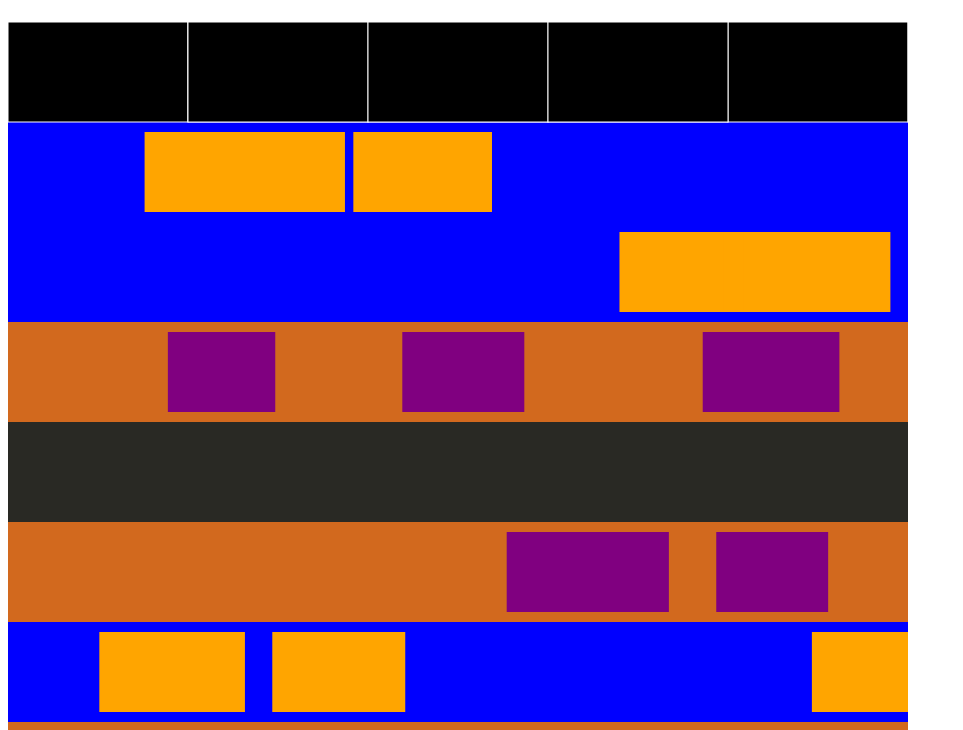
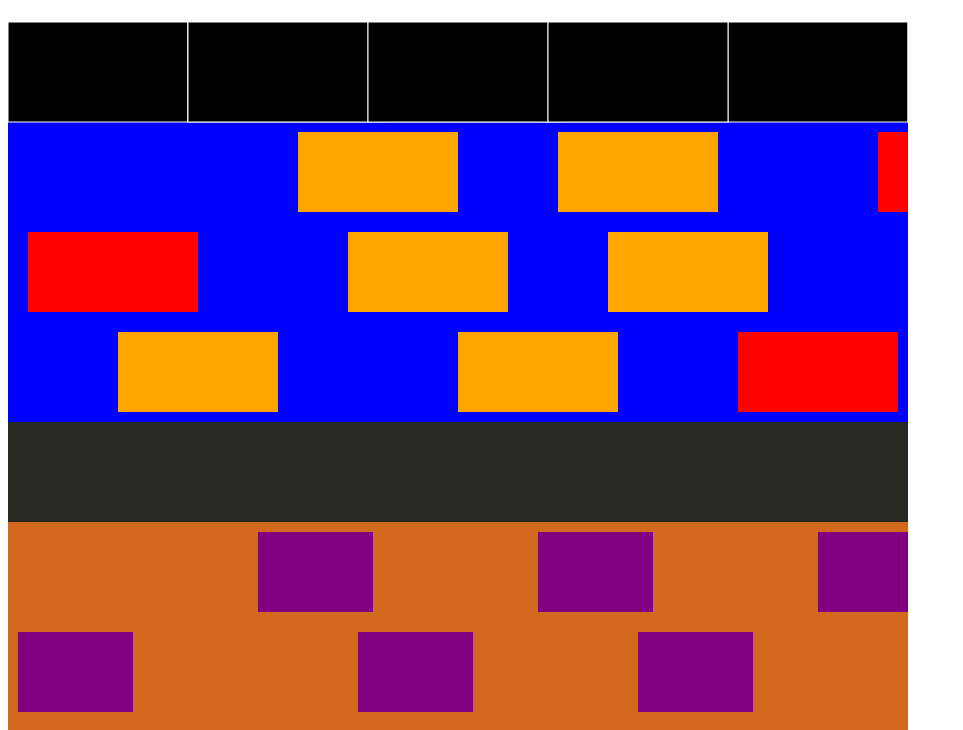
Before and after one commit to russell612/WebFrogger, a website built with webpack: page src/index.html in a window 1280 px wide. Shown: the part 54-784 px from the top of the page, without its empty margins (0-963 px from the left). Built offline with nearby package versions, Linux system fonts and the light colour scheme.

Commit message:
Removed RNG as it is impure, added Crocodile that periodically changes to hostile

```diff
--- a/src/index.html
+++ b/src/index.html
@@ -10,5 +10,6 @@
         <text x="13", y="830" style="fill: white;"> High Score: </text>
     </svg>
     </div>
+    <p>Use WASD Keys to move, use Enter to restart the game</p>
   </body>
 </html>
--- a/src/main.ts
+++ b/src/main.ts
@@ -30,6 +30,7 @@ function main() {
     type: string;
     width: number;
     height: number;
+    status: string;
   }>;
 
   //Frog type with the required attributes
@@ -63,7 +64,7 @@ function main() {
     CanvasSize: 900,
     StartObstaclesCount: 10,
     ObstaclesPerRow: 3,
-    MininumObstacleWidth: 100,
+    MininumObstacleWidth: 180,
     Rows: 8,
     ObstacleHeight: 80,
     BackgroundHeight: 100
@@ -110,6 +111,7 @@ function main() {
 
     // Boolean to check if the frog has hit the water in the river
     const frogCollidedRiver = s.obstacles.filter(r=> (r.pos.y + r.height/2) === s.frog.pos.y).filter(r=> r.pos.y !== 0 ).filter(r => bodiesCollidedWater([s.frog, r])).length == 0,
+    frogCollidedCroc = s.obstacles.filter(r => (r.pos.y + r.height/2) === s.frog.pos.y).filter(r=> r.pos.y !== 0 ).filter(r => r.type === "croc").filter(r => bodiesCollided([s.frog, r])).filter(r => r.status === "Danger").length > 0,
     // Boolean to check if the frog has hit any obstacles on the ground
     frogCollidedGround = s.obstacles.filter(r=> (r.pos.y + r.height/2) === s.frog.pos.y).filter(r=> r.pos.y !== 0 ).filter(r => bodiesCollided([s.frog, r])).length > 0,
     // To check if the frog is on a river row
@@ -125,11 +127,21 @@ function main() {
     if (winCondition(s.frog)) {
       return winConditionHandler(s, wonSquare)
     }
+    function handleObstacles() {
+      if(s.gameOver) {
+        return s.obstacles
+      }
+      else {
+        return s.obstacles.map(x => x.type === "croc" ? s.time % 500 < 250 ? <Obstacle> {...x, status: "Clear"} : {...x,status: "Danger"}: {...x, status: "None"}).map(moveObs)
+      }
+    }
+
+
     return <state> { // Returns a general new tick to check for winCondition and collisions
       ...s,
-      obstacles: s.gameOver ? s.obstacles: s.obstacles.map(moveObs),
+      obstacles: handleObstacles(),
       time: elapsed,
-      gameOver: frogRiver ? frogCollidedRiver: frogCollidedGround,
+      gameOver: frogRiver ? (frogCollidedRiver || frogCollidedCroc) : frogCollidedGround,
       highScore: s.score > s.highScore ? s.score : s.highScore,
       reset: s.frogWins === 5 ? true : false
     }
@@ -232,43 +244,23 @@ function main() {
   }
 
   // Function to create obstacles or background
-  const createObstacle = (type: "rect-ground" | "rect-river" | "river" | "ground" | "goal") => (id: number) => (width: number) => (height : number) => (pos: Vec) => (vel:Vec) =>
+  const createObstacle = (type: "rect-ground" | "rect-river" | "croc" | "river" | "ground" | "goal") => (id: number) => (width: number) => (height : number) => (pos: Vec) => (vel:Vec) => (status: string) =>
     <Obstacle> {
       pos: pos,
       vel: vel,
       type: type,
       id: type + id,
       width: width,
-      height: height
-    }
-
-  //RNG class to used for randomizing new background and obstacles
-  class RNG {
-      // LCG using GCC's constants
-      m = 0x80000000; // 2**31
-      a = 1103515245;
-      c = 12345;
-      state: number;
-      constructor(seed: number) {
-        this.state = seed ? seed : Math.floor(Math.random() * (this.m - 1));
-      }
-      nextInt() {
-        this.state = (this.a * this.state + this.c) % this.m;
-        return this.state;
-      }
-      nextFloat() {
-        // returns in range [0,1]
-        return this.nextInt() / (this.m - 1);
-      }
+      height: height,
+      status: status
     }
 
 
   // Adds random backgrounds into the mix for additional levels and adds them into the background array of the game state
   function createBackgrounds(s: state): state {
-    const rng = new RNG(s.rngSeed * 2)
-    const nextType = () => rng.nextFloat() > 0.6 ? "river" : "ground";
+    const nextType = (s:number) => s <= 3 ? "river" : "ground";
     const background = [...Array(Constants.Rows)]
-      .map((_,i) => createObstacle(nextType())(i + 100)(Constants.CanvasSize)(Constants.BackgroundHeight)(new Vec(0, i * 100))(new Vec(0,0)));
+      .map((_,i) => createObstacle(nextType(i))(i + 100)(Constants.CanvasSize)(Constants.BackgroundHeight)(new Vec(0, i * 100))(new Vec(0,0))("None"));
 
     return <state>{
       ...s,
@@ -284,34 +276,32 @@ function main() {
   //Function used to generate obstacles for an empty state
   function createObstacles(s: state): state{
 
-    const rng = new RNG(s.rngSeed);
-
-    //Used to set random obstacle width
-    const nextRandom = () => rng.nextFloat() * 50;
-    //Used to set Obstacle at random places
-    const nextRandomX = () => rng.nextFloat() * 900;
-
-    // pseudo-random distribution of river to ground background types
       const obstacleRow0 = [...Array(Constants.ObstaclesPerRow)]
-        .map((_,i)  =>  riverCollided([110, s.background[1]]) ? createObstacle("rect-river")(i + 10)(Constants.MininumObstacleWidth + nextRandom())(Constants.ObstacleHeight)(new Vec(nextRandomX(), 110))(new Vec(-1.1, 0)):
-        createObstacle("rect-ground")(i + 10)(Constants.MininumObstacleWidth + nextRandom())(80)(new Vec(nextRandomX(), 110))(new Vec(-1.2 * s.level, 0)));
+        .map((_,i)  =>  riverCollided([110, s.background[1]]) ? i % 2 == 0 ? createObstacle("rect-river")(i + 10)(Constants.MininumObstacleWidth - s.level*20)(Constants.ObstacleHeight)(new Vec(i*300 + i*20, 110))(new Vec(-1.1, 0))("None"):
+        createObstacle("croc")(i + 10)(Constants.MininumObstacleWidth)(Constants.ObstacleHeight)(new Vec(i*300 + i*20, 110))(new Vec(-1.1, 0))("Danger"):
+        createObstacle("rect-ground")(i + 10)(Constants.MininumObstacleWidth - 70 + s.level*5)(80)(new Vec(i*300 - i*20, 110))(new Vec(-1.2 * s.level, 0))("None"));
       const obstacleRow1 = [...Array(Constants.ObstaclesPerRow)]
-      .map((_,i) => riverCollided([210, s.background[2]]) ? createObstacle("rect-river")(i + 20)(Constants.MininumObstacleWidth + nextRandom())(Constants.ObstacleHeight)(new Vec(nextRandomX(), 210))(new Vec(1 * s.level, 0)):
-      createObstacle("rect-ground")(i + 20)(Constants.MininumObstacleWidth + nextRandom())(Constants.ObstacleHeight)(new Vec(nextRandomX(), 210))(new Vec(1* s.level, 0)));
+      .map((_,i) => riverCollided([210, s.background[2]]) ? i % 2 == 0 ? createObstacle("rect-river")(i + 20)(Constants.MininumObstacleWidth - s.level*20)(Constants.ObstacleHeight)(new Vec(i*300 + i*20 + s.rngSeed*s.level, 210))(new Vec(1 * s.level, 0))("None"):
+      createObstacle("croc")(i + 20)(Constants.MininumObstacleWidth - s.level*10)(Constants.ObstacleHeight)(new Vec(i*300 + i*20 + s.rngSeed*s.level, 210))(new Vec(1 * s.level, 0))("Danger") :
+      createObstacle("rect-ground")(i + 20)(Constants.MininumObstacleWidth - 70 + s.level*5)(Constants.ObstacleHeight)(new Vec(i*300, 210))(new Vec(1* s.level, 0))("None"));
       const obstacleRow2 = [...Array(Constants.ObstaclesPerRow)]
-      .map((_,i) => riverCollided([310, s.background[3]]) ? createObstacle("rect-river")(i + 30)(Constants.MininumObstacleWidth + nextRandom())(Constants.ObstacleHeight)(new Vec(nextRandomX(), 310))(new Vec(-0.5 * s.level, 0)):
-      createObstacle("rect-ground")(i + 30)(Constants.MininumObstacleWidth + nextRandom())(Constants.ObstacleHeight)(new Vec(nextRandomX(), 310))(new Vec(-0.5 * s.level, 0)));
+      .map((_,i) => riverCollided([310, s.background[3]]) ? i % 2 == 0 ? createObstacle("rect-river")(i + 30)(Constants.MininumObstacleWidth - s.level*20)(Constants.ObstacleHeight)(new Vec(i*300 - i*20 + s.rngSeed*s.level, 310))(new Vec(-0.5 * s.level, 0))("None"):
+      createObstacle("croc")(i + 30)(Constants.MininumObstacleWidth - s.level*20)(Constants.ObstacleHeight)(new Vec(i*300 - i*20 + s.rngSeed*s.level, 310))(new Vec(-0.5 * s.level, 0))("Danger"):
+      createObstacle("rect-ground")(i + 30)(Constants.MininumObstacleWidth - 70 + s.level*5)(Constants.ObstacleHeight)(new Vec(i*300 - i*20, 310))(new Vec(-0.5 * s.level, 0))("None"));
       const obstacleRow3 = [...Array(Constants.ObstaclesPerRow)]
-      .map((_,i) => riverCollided([510, s.background[5]]) ? createObstacle("rect-river")(i + 50)(Constants.MininumObstacleWidth + nextRandom())(Constants.ObstacleHeight)(new Vec(nextRandomX(), 510))(new Vec(1.2 * s.level, 0)):
-      createObstacle("rect-ground")(i + 50)(Constants.MininumObstacleWidth + nextRandom())(Constants.ObstacleHeight)(new Vec(nextRandomX(), 510))(new Vec(1.3 * s.level, 0)));
+      .map((_,i) => riverCollided([510, s.background[5]]) ? i % 2 == 0 ? createObstacle("rect-river")(i + 50)(Constants.MininumObstacleWidth - s.level*20)(Constants.ObstacleHeight)(new Vec(i*300 - i*20 + s.rngSeed*s.level, 510))(new Vec(1.2 * s.level, 0))("None"):
+      createObstacle("croc")(i + 50)(Constants.MininumObstacleWidth - s.level*20)(Constants.ObstacleHeight)(new Vec(i*300 - i*20 + s.rngSeed*s.level, 510))(new Vec(1.2 * s.level, 0))("Danger"):
+      createObstacle("rect-ground")(i + 50)(Constants.MininumObstacleWidth - 70 + s.level*5)(Constants.ObstacleHeight)(new Vec(i*300 - i*20, 510))(new Vec(1.3 * s.level, 0))("None"));
       const obstacleRow4 = [...Array(Constants.ObstaclesPerRow)]
-      .map((_,i) => riverCollided([610, s.background[6]]) ? createObstacle("rect-river")(i + 60)(Constants.MininumObstacleWidth + nextRandom())(Constants.ObstacleHeight)(new Vec(nextRandomX(), 610))(new Vec(-0.7 * s.level, 0)):
-      createObstacle("rect-ground")(i + 60)(Constants.MininumObstacleWidth + nextRandom())(Constants.ObstacleHeight)(new Vec(nextRandomX(), 610))(new Vec(-0.7 * s.level, 0)));
+      .map((_,i) => riverCollided([610, s.background[6]]) ? i % 2 == 0 ? createObstacle("rect-river")(i + 60)(Constants.MininumObstacleWidth - s.level*20)(Constants.ObstacleHeight)(new Vec(i*300 - i*20 + s.rngSeed*s.level, 610))(new Vec(-0.7 * s.level, 0))("None"):
+      createObstacle("croc")(i + 60)(Constants.MininumObstacleWidth - s.level*20)(Constants.ObstacleHeight)(new Vec(i*300 - i*20 + s.rngSeed*s.level, 610))(new Vec(-0.7 * s.level, 0))("Danger"):
+      createObstacle("rect-ground")(i + 60)(Constants.MininumObstacleWidth - 70 + s.level*5)(Constants.ObstacleHeight)(new Vec(i*300 - i*20, 610))(new Vec(-0.7 * s.level, 0))("None"));
       const obstacleRow5 = [...Array(Constants.CanvasSize/100)]
-      .map((_,i) => createObstacle("goal")(i)(Constants.CanvasSize/5)(Constants.BackgroundHeight)(new Vec(i * Constants.CanvasSize/5, 0))(new Vec(0, 0)));
+      .map((_,i) => createObstacle("goal")(i)(Constants.CanvasSize/5)(Constants.BackgroundHeight)(new Vec(i * Constants.CanvasSize/5, 0))(new Vec(0, 0))("None"));
       const obstacleRow6 = [...Array(Constants.ObstaclesPerRow)]
-      .map((_,i) => riverCollided([710, s.background[7]]) ? createObstacle("rect-river")(i + 70)(Constants.MininumObstacleWidth + nextRandom())(Constants.ObstacleHeight)(new Vec(nextRandomX(), 710))(new Vec(0.33 * s.level, 0)):
-      createObstacle("rect-ground")(i + 70)(Constants.MininumObstacleWidth + nextRandom())(Constants.ObstacleHeight)(new Vec(nextRandomX(), 710))(new Vec(0.33 * s.level, 0)));
+      .map((_,i) => riverCollided([710, s.background[7]]) ? i % 2 == 0 ? createObstacle("rect-river")(i + 70)(Constants.MininumObstacleWidth - s.level*20)(Constants.ObstacleHeight)(new Vec(i*300 + s.rngSeed*s.level, 710))(new Vec(0.33 * s.level, 0))("None"):
+      createObstacle("croc")(i + 70)(Constants.MininumObstacleWidth - s.level*20)(Constants.ObstacleHeight)(new Vec(i*300 + s.rngSeed*s.level, 710))(new Vec(0.33 * s.level, 0))("Danger"):
+      createObstacle("rect-ground")(i + 70)(Constants.MininumObstacleWidth - 70 + s.level*20)(Constants.ObstacleHeight)(new Vec(i*300 - i*20 + s.rngSeed*s.level, 710))(new Vec(0.33 * s.level, 0))("None"));
 
 
       // Concatenates all obstacles into one array
@@ -407,12 +397,18 @@ function main() {
         v.setAttribute("id", b.id);
         v.setAttribute("width", String(b.width));
         v.setAttribute("height", String(b.height));
-        b.type === "goal" ? v.setAttribute("style", "stroke: white;") : b.type === "rect-river" ? v.setAttribute("style", "fill: orange") : v.setAttribute("style", "fill: purple");
+        b.type === "goal" ? v.setAttribute("style", "stroke: white;") : b.type === "rect-river" ? v.setAttribute("style", "fill: orange") : b.type === "croc" ? v.setAttribute("style", "fill: red") : v.setAttribute("style", "fill: purple");
         v.classList.add("obstacle");
         svg.appendChild(v)
         return v;
       }
       const v = document.getElementById(b.id) || createObstacleView();
+      if (b.type === "croc" && b.status === "Danger"){
+        v.setAttribute("style", "fill: red")
+      }
+      else if (b.type === "croc" && b.status === "Clear") {
+        v.setAttribute("style", "fill: violet")
+      }
       v.setAttribute("x", String(b.pos.x));
       v.setAttribute("y", String(b.pos.y));
     })
```
Also changed, not shown: dist/index.html, 1 other file.
